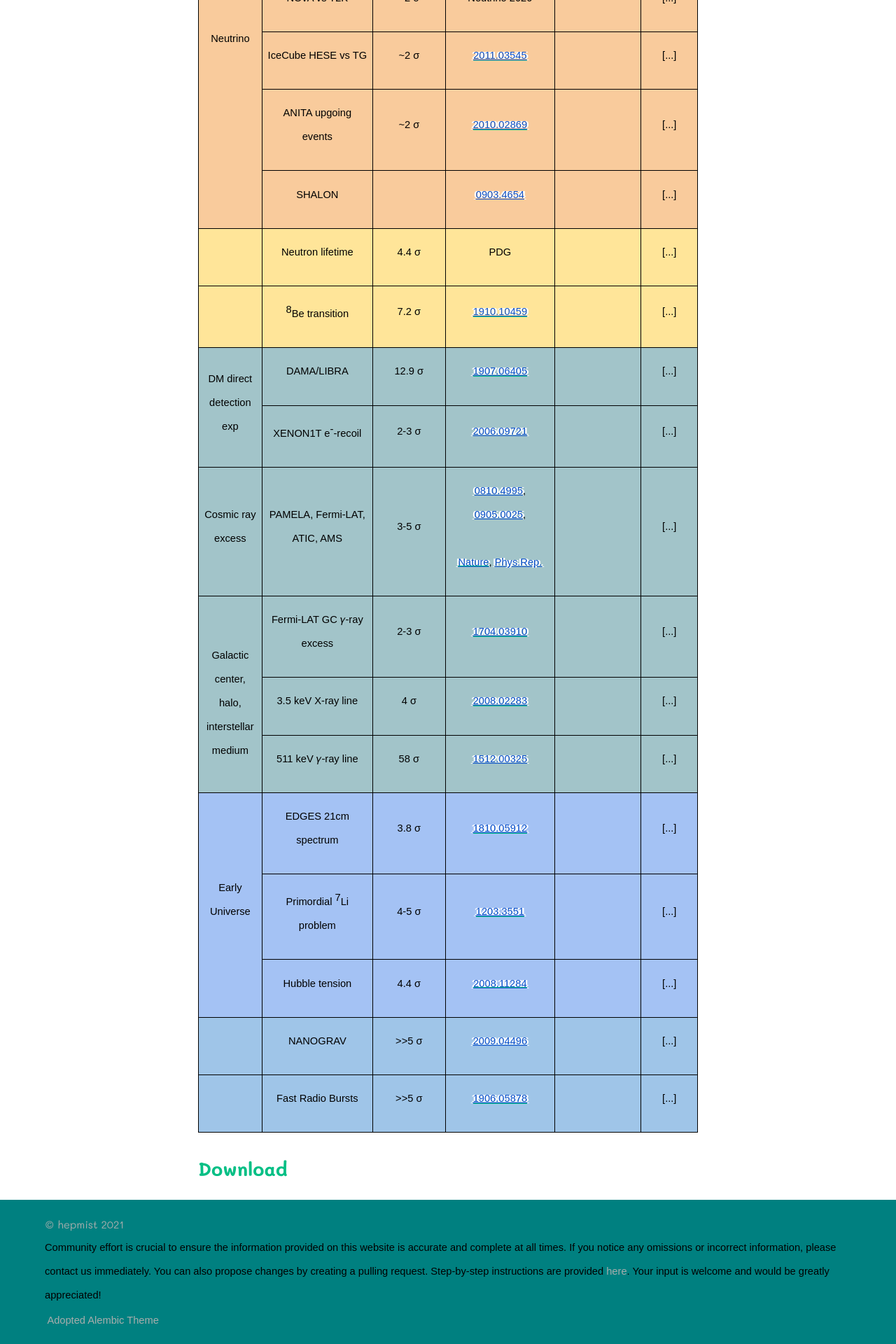
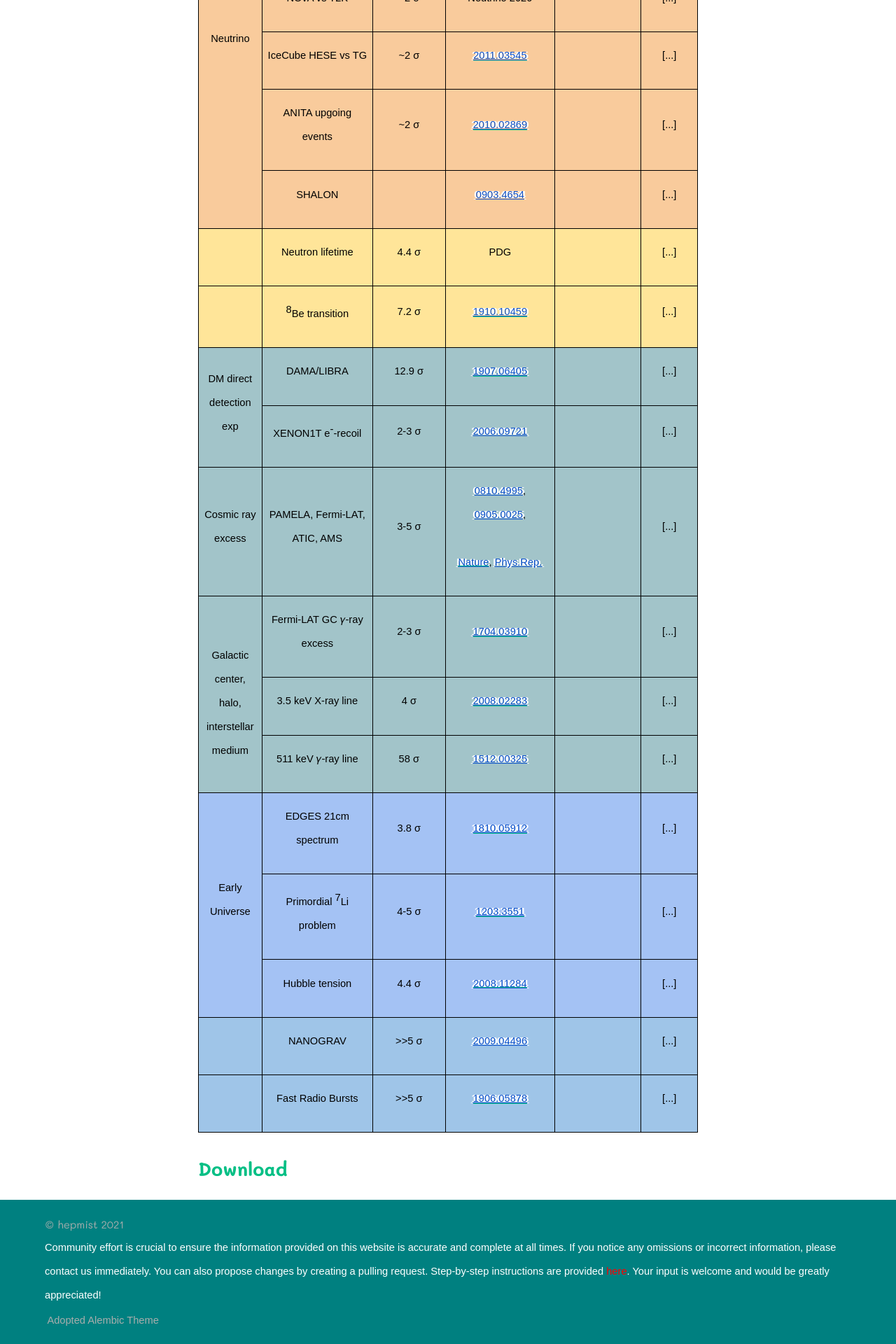
Before and after one commit to hepcomm/hepmist, a Jekyll site: the page built from index.md, in a window 1280 px wide. Shown: the part 1454-3374 px from the top of the page at 70% size. Built offline with Jekyll 4.4.1, drawn with Linux system fonts in a browser that asks for light colours.

Commit message:
Update site-footer.html

```diff
--- a/_includes/site-footer.html
+++ b/_includes/site-footer.html
@@ -4,10 +4,10 @@
       <small class="small">&copy; {{ site.title }} {{ site.time | date: '%Y' }}</small>
     </div>
 
-    <p>
+    <p style="color:white;">
       Community effort is crucial to ensure the information provided on this website is accurate and complete at all times.
       If you notice any omissions or incorrect information, please contact us immediately. You can also propose changes by creating a pulling request.
-      Step-by-step instructions are provided <a href="https://github.com/hepcomm/hepmist/blob/main/README.md">here</a>.
+      Step-by-step instructions are provided <a href="https://github.com/hepcomm/hepmist/blob/main/README.md", style="color:red;">here</a>.
       Your input is welcome and would be greatly appreciated!
     </p>
 
```
